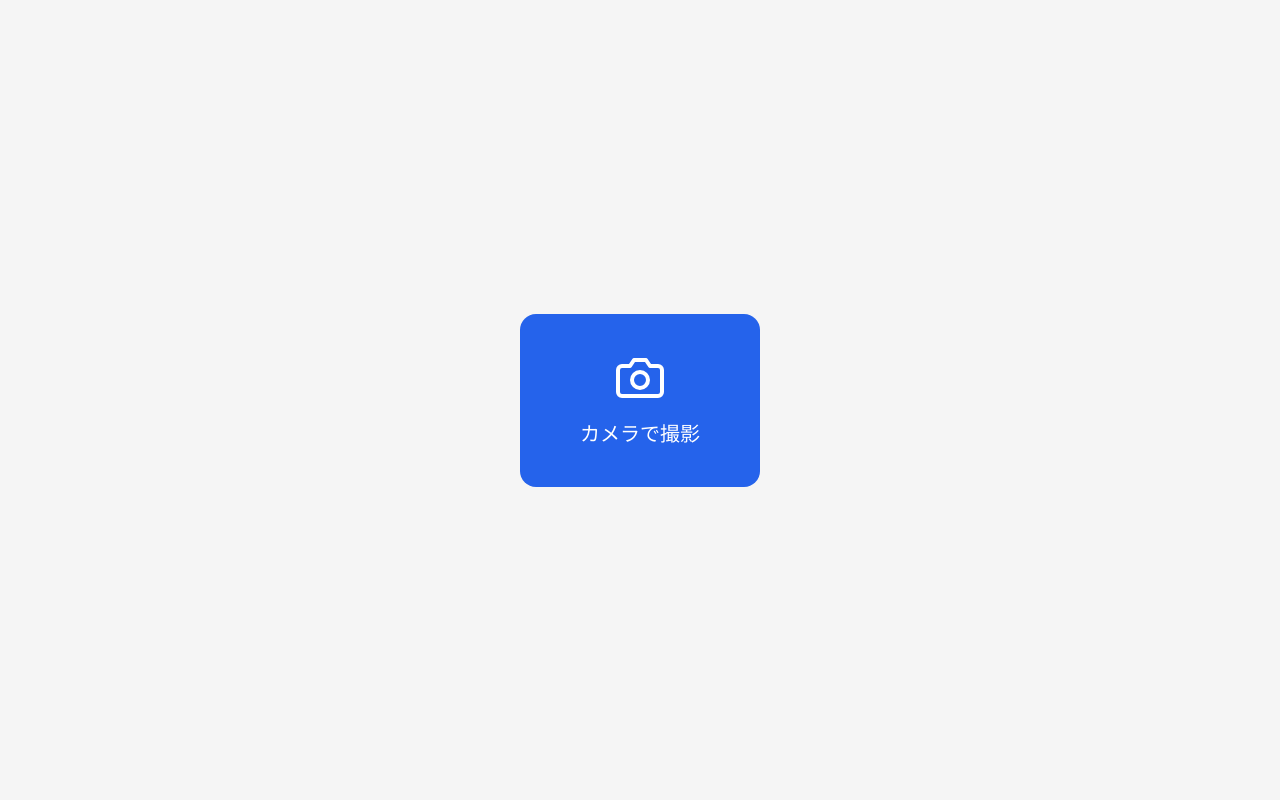
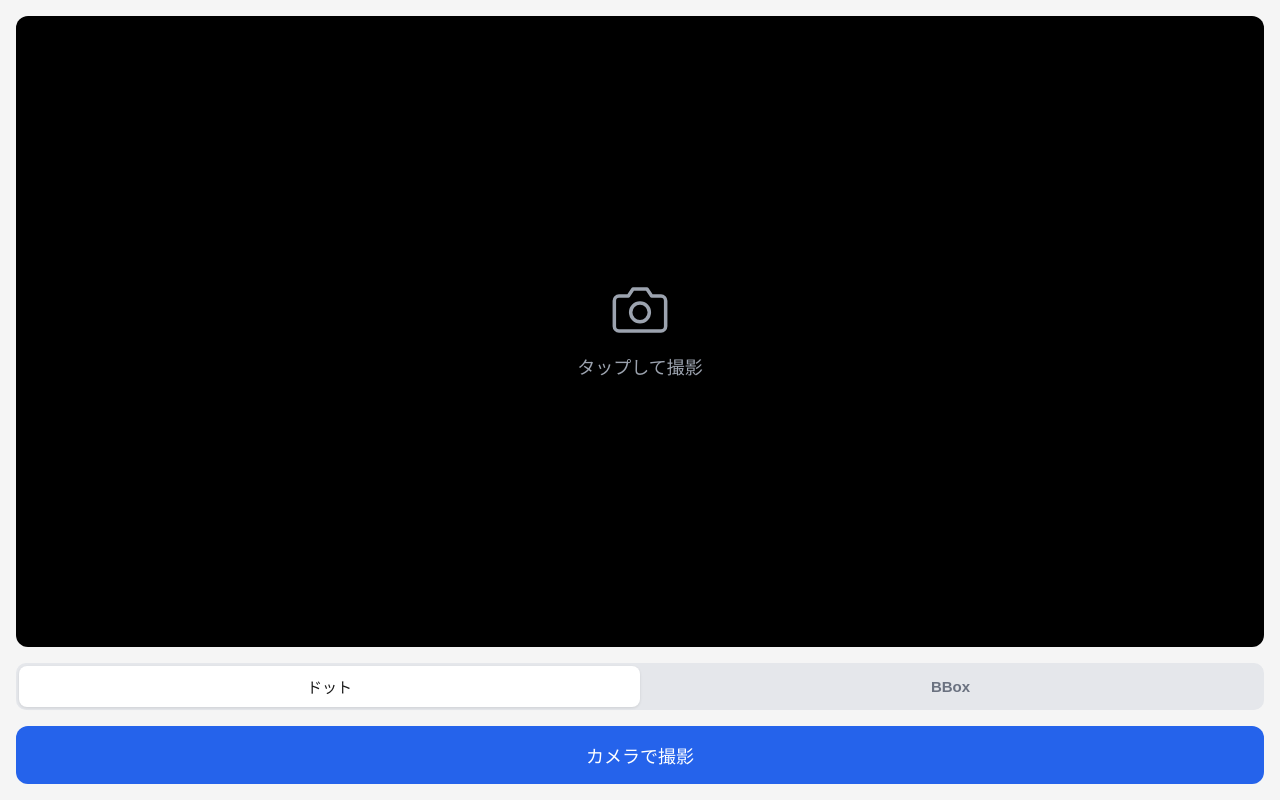
Before and after one commit to yumonjiro/front, a React (Vite) app: page /mobile in a window 1280 px wide. Built offline with nearby package versions, Linux system fonts and the light colour scheme.

Commit message:
タイムアウト設定の変更、BBのカラーパレットの変更

```diff
--- a/src/pages/MobilePage.css
+++ b/src/pages/MobilePage.css
@@ -21,33 +21,19 @@
     display: none;
 }
 
-/* === IDLE state === */
-.mobile-idle {
-    flex: 1;
-    display: flex;
-    align-items: center;
-    justify-content: center;
-}
-
-.mobile-capture-btn {
-    display: flex;
+/* === IDLE placeholder === */
+.mobile-idle-placeholder {
     flex-direction: column;
-    align-items: center;
     gap: 16px;
-    padding: 40px 60px;
-    background: #2563eb;
-    color: #fff;
-    border: none;
-    border-radius: 16px;
-    font-size: 20px;
-    font-weight: 600;
+    color: #9ca3af;
+    font-size: 18px;
+    font-weight: 500;
     cursor: pointer;
-    transition: background 0.2s;
     -webkit-tap-highlight-color: transparent;
 }
 
-.mobile-capture-btn:active {
-    background: #1d4ed8;
+.mobile-idle-placeholder:active {
+    background: #111;
 }
 
 /* === PREVIEW state === */
@@ -69,18 +55,17 @@
     overflow: hidden;
     min-height: 200px;
     position: relative;
+    touch-action: none;
+    user-select: none;
+    -webkit-user-select: none;
 }
 
 .mobile-image {
     max-width: 100%;
     max-height: 100%;
     object-fit: contain;
-}
-
-.mobile-canvas {
-    max-width: 100%;
-    max-height: 100%;
-    object-fit: contain;
+    transform-origin: center center;
+    will-change: transform;
 }
 
 /* === Action buttons === */
@@ -182,7 +167,37 @@
     flex: 1;
     display: flex;
     flex-direction: column;
-    gap: 16px;
+    gap: 12px;
+}
+
+/* Result tabs */
+.mobile-tabs {
+    display: flex;
+    gap: 0;
+    background: #e5e7eb;
+    border-radius: 10px;
+    padding: 3px;
+    flex-shrink: 0;
+}
+
+.mobile-tab {
+    flex: 1;
+    padding: 10px;
+    font-size: 15px;
+    font-weight: 600;
+    border: none;
+    border-radius: 8px;
+    background: transparent;
+    color: #6b7280;
+    cursor: pointer;
+    transition: background 0.15s, color 0.15s;
+    -webkit-tap-highlight-color: transparent;
+}
+
+.mobile-tab-active {
+    background: #fff;
+    color: #1a1a1a;
+    box-shadow: 0 1px 3px rgba(0, 0, 0, 0.1);
 }
 
 .mobile-count {
--- a/src/pages/MobilePage.jsx
+++ b/src/pages/MobilePage.jsx
@@ -1,17 +1,168 @@
-import { useState, useCallback, useRef } from 'react';
-import { predictAutoImage } from '../api';
+import { useState, useCallback, useRef, useEffect } from 'react';
+import { predictAutoImage, predictAutoDots } from '../api';
 import './MobilePage.css';
 
 const THRESHOLD = 0.1;
+const MIN_SCALE = 1;
+const MAX_SCALE = 5;
+
+function ZoomableImage({ src, alt }) {
+    const containerRef = useRef(null);
+    const imgRef = useRef(null);
+    const stateRef = useRef({ scale: 1, x: 0, y: 0 });
+    const touchRef = useRef({ startDist: 0, startScale: 1, startX: 0, startY: 0, startPanX: 0, startPanY: 0, isPinching: false });
+
+    const applyTransform = useCallback(() => {
+        const img = imgRef.current;
+        if (!img) return;
+        const { scale, x, y } = stateRef.current;
+        img.style.transform = `translate(${x}px, ${y}px) scale(${scale})`;
+    }, []);
+
+    const clampPosition = useCallback(() => {
+        const container = containerRef.current;
+        const img = imgRef.current;
+        if (!container || !img) return;
+        const { scale } = stateRef.current;
+        const cRect = container.getBoundingClientRect();
+        const iw = img.naturalWidth || img.offsetWidth;
+        const ih = img.naturalHeight || img.offsetHeight;
+        // Compute displayed size (object-fit: contain)
+        const containerAR = cRect.width / cRect.height;
+        const imgAR = iw / ih;
+        let dispW, dispH;
+        if (imgAR > containerAR) {
+            dispW = cRect.width;
+            dispH = cRect.width / imgAR;
+        } else {
+            dispH = cRect.height;
+            dispW = cRect.height * imgAR;
+        }
+        const scaledW = dispW * scale;
+        const scaledH = dispH * scale;
+        const maxX = Math.max(0, (scaledW - cRect.width) / 2);
+        const maxY = Math.max(0, (scaledH - cRect.height) / 2);
+        stateRef.current.x = Math.max(-maxX, Math.min(maxX, stateRef.current.x));
+        stateRef.current.y = Math.max(-maxY, Math.min(maxY, stateRef.current.y));
+    }, []);
+
+    const resetZoom = useCallback(() => {
+        stateRef.current = { scale: 1, x: 0, y: 0 };
+        applyTransform();
+    }, [applyTransform]);
+
+    // Re-apply current transform when src changes (keep zoom state)
+    useEffect(() => { applyTransform(); }, [src, applyTransform]);
+
+    const getTouchDist = (t1, t2) => Math.hypot(t2.clientX - t1.clientX, t2.clientY - t1.clientY);
+    const getTouchMid = (t1, t2) => ({ x: (t1.clientX + t2.clientX) / 2, y: (t1.clientY + t2.clientY) / 2 });
+
+    const handleTouchStart = useCallback((e) => {
+        if (e.touches.length === 2) {
+            e.preventDefault();
+            const dist = getTouchDist(e.touches[0], e.touches[1]);
+            touchRef.current = {
+                startDist: dist,
+                startScale: stateRef.current.scale,
+                startX: stateRef.current.x,
+                startY: stateRef.current.y,
+                startPanX: getTouchMid(e.touches[0], e.touches[1]).x,
+                startPanY: getTouchMid(e.touches[0], e.touches[1]).y,
+                isPinching: true,
+            };
+        } else if (e.touches.length === 1 && stateRef.current.scale > 1) {
+            e.preventDefault();
+            touchRef.current = {
+                ...touchRef.current,
+                startPanX: e.touches[0].clientX,
+                startPanY: e.touches[0].clientY,
+                startX: stateRef.current.x,
+                startY: stateRef.current.y,
+                isPinching: false,
+            };
+        }
+    }, []);
+
+    const handleTouchMove = useCallback((e) => {
+        if (e.touches.length === 2 && touchRef.current.isPinching) {
+            e.preventDefault();
+            const dist = getTouchDist(e.touches[0], e.touches[1]);
+            const newScale = Math.max(MIN_SCALE, Math.min(MAX_SCALE, touchRef.current.startScale * (dist / touchRef.current.startDist)));
+            const mid = getTouchMid(e.touches[0], e.touches[1]);
+            stateRef.current.scale = newScale;
+            stateRef.current.x = touchRef.current.startX + (mid.x - touchRef.current.startPanX);
+            stateRef.current.y = touchRef.current.startY + (mid.y - touchRef.current.startPanY);
+            clampPosition();
+            applyTransform();
+        } else if (e.touches.length === 1 && stateRef.current.scale > 1 && !touchRef.current.isPinching) {
+            e.preventDefault();
+            stateRef.current.x = touchRef.current.startX + (e.touches[0].clientX - touchRef.current.startPanX);
+            stateRef.current.y = touchRef.current.startY + (e.touches[0].clientY - touchRef.current.startPanY);
+            clampPosition();
+            applyTransform();
+        }
+    }, [applyTransform, clampPosition]);
+
+    const handleTouchEnd = useCallback((e) => {
+        if (e.touches.length < 2) {
+            touchRef.current.isPinching = false;
+        }
+        if (e.touches.length === 0 && stateRef.current.scale <= 1) {
+            resetZoom();
+        }
+    }, [resetZoom]);
+
+    // Double-tap to toggle zoom
+    const lastTapRef = useRef(0);
+    const handleDoubleTap = useCallback((e) => {
+        if (e.touches.length !== 1) return;
+        const now = Date.now();
+        if (now - lastTapRef.current < 300) {
+            e.preventDefault();
+            if (stateRef.current.scale > 1) {
+                resetZoom();
+            } else {
+                stateRef.current.scale = 2.5;
+                clampPosition();
+                applyTransform();
+            }
+        }
+        lastTapRef.current = now;
+    }, [resetZoom, applyTransform, clampPosition]);
+
+    // Attach non-passive touch listeners
+    useEffect(() => {
+        const el = containerRef.current;
+        if (!el) return;
+        const opts = { passive: false };
+        el.addEventListener('touchstart', handleTouchStart, opts);
+        el.addEventListener('touchmove', handleTouchMove, opts);
+        el.addEventListener('touchend', handleTouchEnd);
+        el.addEventListener('touchstart', handleDoubleTap, opts);
+        return () => {
+            el.removeEventListener('touchstart', handleTouchStart, opts);
+            el.removeEventListener('touchmove', handleTouchMove, opts);
+            el.removeEventListener('touchend', handleTouchEnd);
+            el.removeEventListener('touchstart', handleDoubleTap, opts);
+        };
+    }, [handleTouchStart, handleTouchMove, handleTouchEnd, handleDoubleTap]);
+
+    return (
+        <div ref={containerRef} className="mobile-image-container">
+            <img ref={imgRef} src={src} alt={alt} className="mobile-image" draggable={false} />
+        </div>
+    );
+}
 
 export default function MobilePage() {
     // 'idle' | 'preview' | 'loading' | 'result'
     const [phase, setPhase] = useState('idle');
     const [imageFile, setImageFile] = useState(null);
     const [previewSrc, setPreviewSrc] = useState(null);
-    const [resultImageSrc, setResultImageSrc] = useState(null);
+    const [resultSrc, setResultSrc] = useState(null);
     const [resultCount, setResultCount] = useState(null);
     const [showOriginal, setShowOriginal] = useState(false);
+    const [displayMode, setDisplayMode] = useState('dots'); // 'dots' | 'bbox'
     const [error, setError] = useState(null);
 
     const fileInputRef = useRef(null);
@@ -39,7 +190,7 @@ export default function MobilePage() {
 
         setImageFile(file);
         setPreviewSrc(url);
-        setResultImageSrc(null);
+        setResultSrc(null);
         setResultCount(null);
         setShowOriginal(false);
         setError(null);
@@ -52,7 +203,7 @@ export default function MobilePage() {
         cleanup();
         setImageFile(null);
         setPreviewSrc(null);
-        setResultImageSrc(null);
+        setResultSrc(null);
         setResultCount(null);
         setShowOriginal(false);
         setError(null);
@@ -65,30 +216,33 @@ export default function MobilePage() {
         setError(null);
 
         try {
-            const { url, count } = await predictAutoImage(imageFile, THRESHOLD);
+            const predict = displayMode === 'dots' ? predictAutoDots : predictAutoImage;
+            const result = await predict(imageFile, THRESHOLD);
 
             if (prevResultUrl.current) URL.revokeObjectURL(prevResultUrl.current);
-            prevResultUrl.current = url;
+            prevResultUrl.current = result.url;
 
-            setResultImageSrc(url);
-            setResultCount(count);
+            setResultSrc(result.url);
+            setResultCount(result.count);
             setShowOriginal(false);
             setPhase('result');
         } catch (err) {
             setError(err.message || 'カウント処理に失敗しました。');
             setPhase('preview');
         }
-    }, [imageFile]);
+    }, [imageFile, displayMode]);
 
     const handleNext = useCallback(() => {
         cleanup();
         setImageFile(null);
         setPreviewSrc(null);
-        setResultImageSrc(null);
+        setResultSrc(null);
         setResultCount(null);
         setShowOriginal(false);
         setError(null);
         setPhase('idle');
+        // Immediately open camera for next shot
+        setTimeout(() => fileInputRef.current?.click(), 0);
     }, [cleanup]);
 
     return (
@@ -104,22 +258,39 @@ export default function MobilePage() {
                 />
 
                 {phase === 'idle' && (
-                    <div className="mobile-idle">
-                        <button className="mobile-capture-btn" onClick={handleCapture}>
-                            <svg viewBox="0 0 24 24" width="48" height="48" fill="none" stroke="currentColor" strokeWidth="2" strokeLinecap="round" strokeLinejoin="round">
+                    <div className="mobile-preview">
+                        <div className="mobile-image-container mobile-idle-placeholder" onClick={handleCapture}>
+                            <svg viewBox="0 0 24 24" width="56" height="56" fill="none" stroke="currentColor" strokeWidth="1.5" strokeLinecap="round" strokeLinejoin="round">
                                 <path d="M23 19a2 2 0 0 1-2 2H3a2 2 0 0 1-2-2V8a2 2 0 0 1 2-2h4l2-3h6l2 3h4a2 2 0 0 1 2 2z" />
                                 <circle cx="12" cy="13" r="4" />
                             </svg>
-                            <span>カメラで撮影</span>
-                        </button>
+                            <span>タップして撮影</span>
+                        </div>
+                        <div className="mobile-tabs">
+                            <button
+                                className={`mobile-tab ${displayMode === 'dots' ? 'mobile-tab-active' : ''}`}
+                                onClick={() => setDisplayMode('dots')}
+                            >
+                                ドット
+                            </button>
+                            <button
+                                className={`mobile-tab ${displayMode === 'bbox' ? 'mobile-tab-active' : ''}`}
+                                onClick={() => setDisplayMode('bbox')}
+                            >
+                                BBox
+                            </button>
+                        </div>
+                        <div className="mobile-actions">
+                            <button className="mobile-btn mobile-btn-primary" onClick={handleCapture}>
+                                カメラで撮影
+                            </button>
+                        </div>
                     </div>
                 )}
 
                 {phase === 'preview' && (
                     <div className="mobile-preview">
-                        <div className="mobile-image-container">
-                            <img src={previewSrc} alt="撮影画像" className="mobile-image" />
-                        </div>
+                        <ZoomableImage src={previewSrc} alt="撮影画像" />
                         {error && <div className="mobile-error">{error}</div>}
                         <div className="mobile-actions">
                             <button className="mobile-btn mobile-btn-secondary" onClick={handleRetake}>
@@ -135,7 +306,7 @@ export default function MobilePage() {
                 {phase === 'loading' && (
                     <div className="mobile-loading-view">
                         <div className="mobile-image-container">
-                            <img src={previewSrc} alt="撮影画像" className="mobile-image" />
+                            <img src={previewSrc} alt="撮影画像" className="mobile-image" draggable={false} />
                             <div className="mobile-loading-overlay">
                                 <div className="mobile-spinner" />
                                 <p>カウント中...</p>
@@ -152,13 +323,10 @@ export default function MobilePage() {
                                 <span className="mobile-count-value">{resultCount}</span>
                             </div>
                         )}
-                        <div className="mobile-image-container">
-                            <img
-                                src={showOriginal ? previewSrc : resultImageSrc}
-                                alt={showOriginal ? '元画像' : 'カウント結果'}
-                                className="mobile-image"
-                            />
-                        </div>
+                        <ZoomableImage
+                            src={showOriginal ? previewSrc : resultSrc}
+                            alt={showOriginal ? '元画像' : 'カウント結果'}
+                        />
                         <div className="mobile-actions">
                             <button
                                 className={`mobile-btn ${showOriginal ? 'mobile-btn-toggle-active' : 'mobile-btn-toggle'}`}
--- a/vite.config.js
+++ b/vite.config.js
@@ -14,7 +14,11 @@ export default defineConfig({
       port: 5180,
     },
     proxy: {
-      '/predict': 'http://localhost:7860',
+      '/predict': {
+        target: 'http://localhost:7860',
+        timeout: 300000,
+        proxyTimeout: 300000,
+      },
       '/health': 'http://localhost:7860',
       '/debug': 'http://localhost:7860',
     },
```
Also changed, not shown: src/api.js (+12 -0 lines), 1 other file (tests, documents, lock files or other folders).
